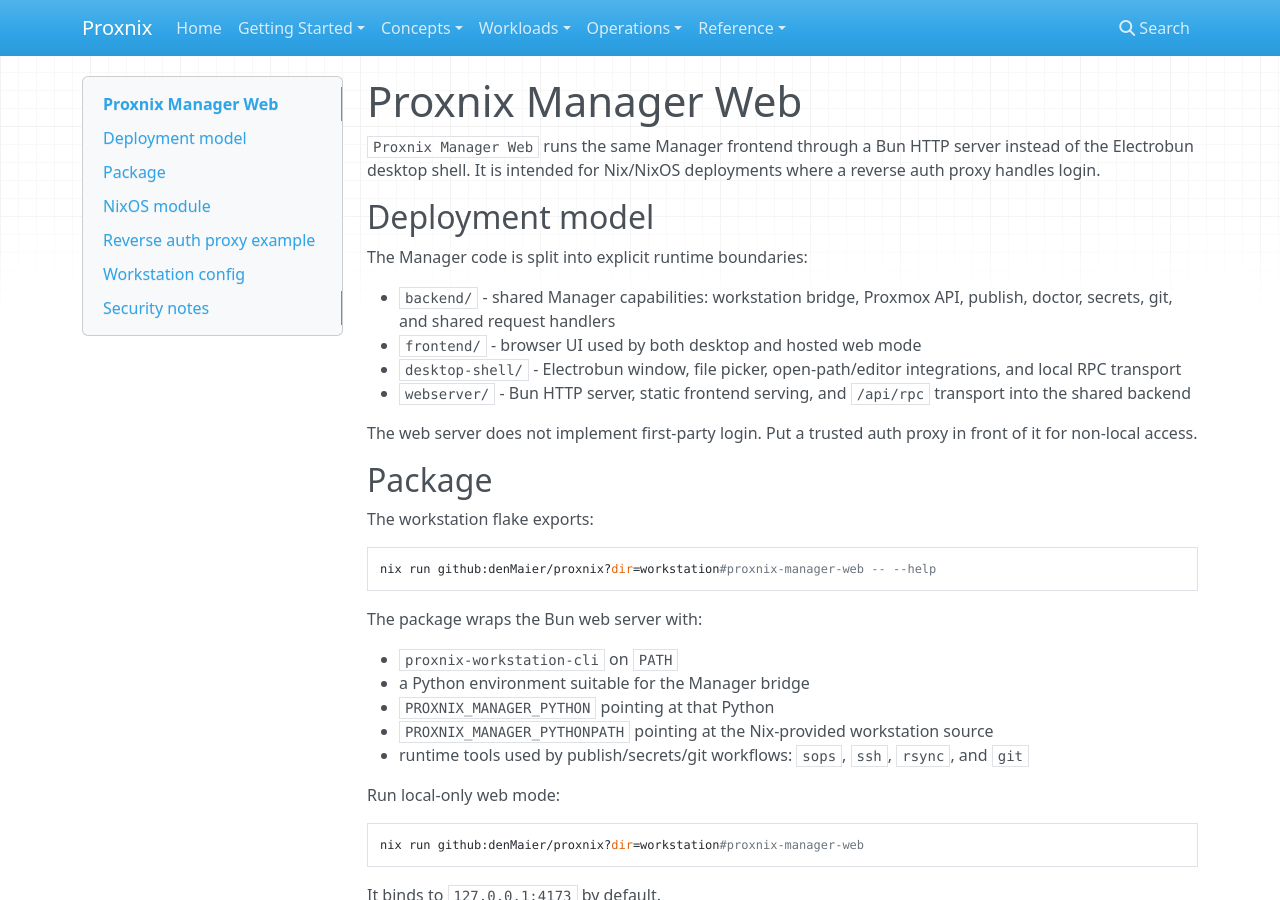
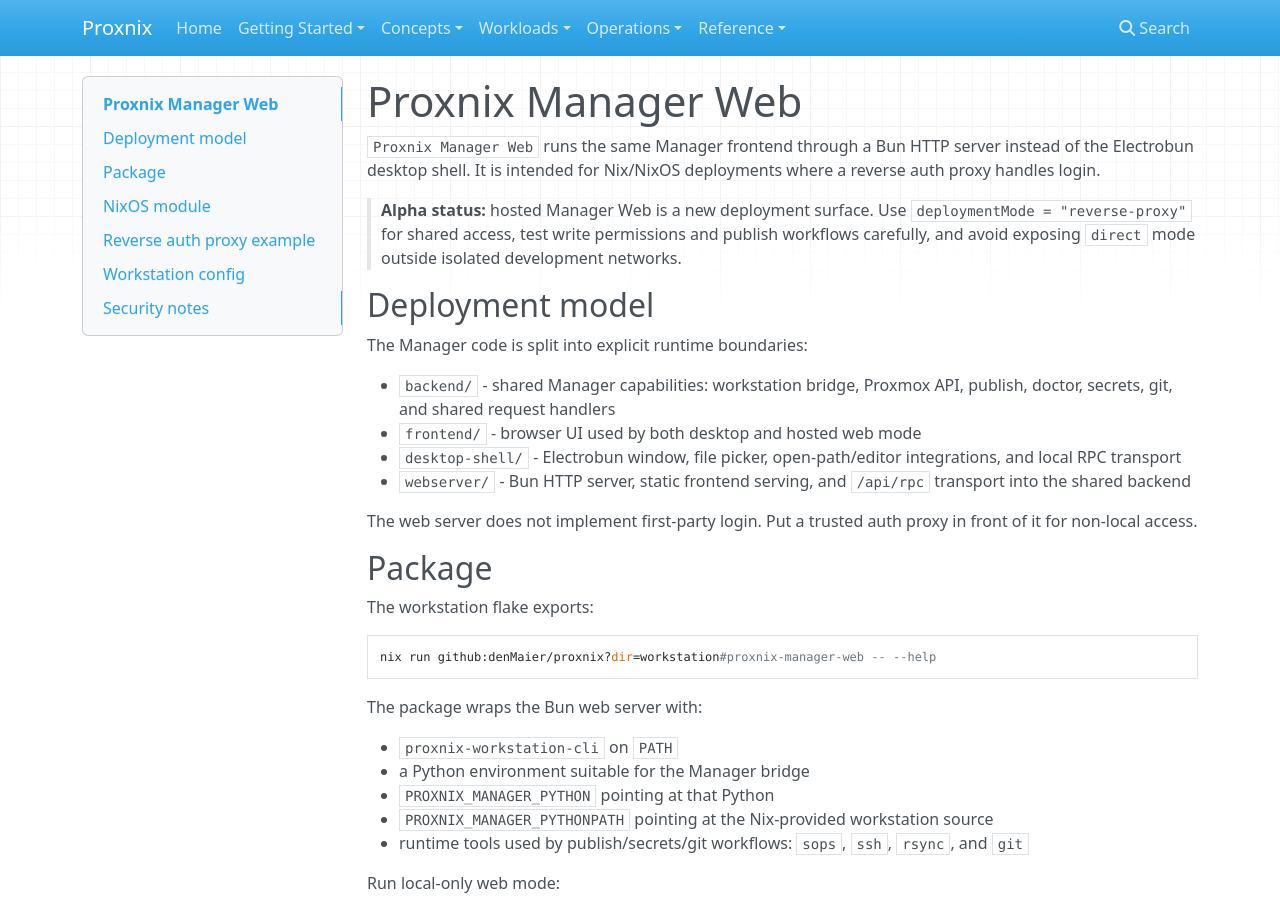
Before and after one commit to denMaier/proxnix, an MkDocs documentation site: the page built from docs/operations/proxnix-manager-web.md, in a window 1280 px wide and 900 px high. Built offline with MkDocs 1.6.1, drawn with Linux system fonts in a browser that asks for light colours; nearby versions of some CDN libraries.

Commit message:
Clarify public alpha status

```diff
--- a/docs/operations/proxnix-manager-web.md
+++ b/docs/operations/proxnix-manager-web.md
@@ -3,6 +3,11 @@
 `Proxnix Manager Web` runs the same Manager frontend through a Bun HTTP server
 instead of the Electrobun desktop shell. It is intended for Nix/NixOS
 deployments where a reverse auth proxy handles login.
+
+> **Alpha status:** hosted Manager Web is a new deployment surface. Use
+> `deploymentMode = "reverse-proxy"` for shared access, test write permissions
+> and publish workflows carefully, and avoid exposing `direct` mode outside
+> isolated development networks.
 
 ## Deployment model
 
```
Also changed, not shown: README.md (+6 -0 lines), docs/index.md (+4 -0 lines).
